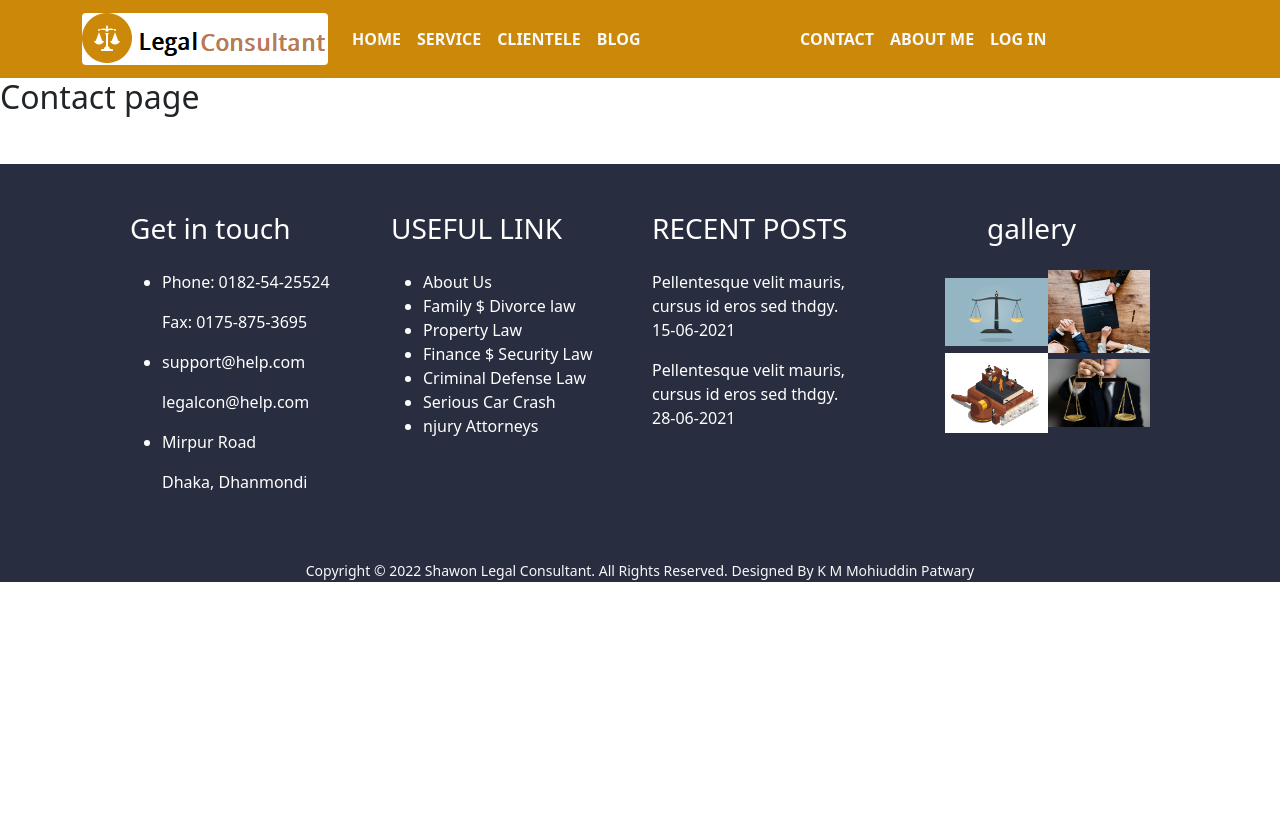
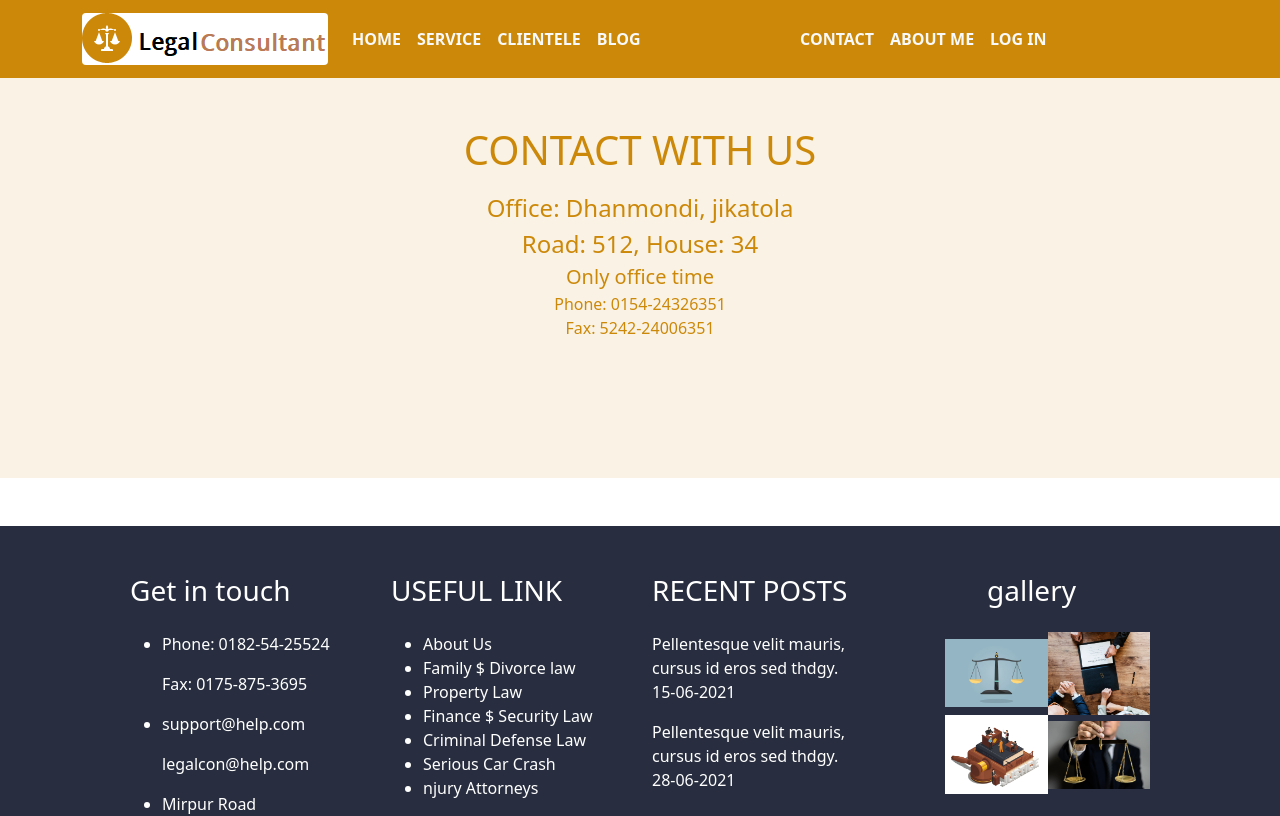
Before and after one commit to mohiuddin2721/shawon-legal-consultant-jm-10, a React (Create React App) app: page /contact in a window 1280 px wide. Shown: the top 816 px of the page. Built offline with nearby package versions, Linux system fonts and the light colour scheme; no server answers.

Commit message:
comtact page updeted

```diff
--- a/src/components/home/Contact/Contact.css
+++ b/src/components/home/Contact/Contact.css
@@ -0,0 +1,8 @@
+.contact-container {
+    background-color: rgba(204, 136, 9, 0.1);
+    height: 400px;
+    color: rgb(204, 136, 9);
+}
+.contact-container {
+    color: rgb(204, 136, 9);
+}
--- a/src/components/home/Contact/Contact.js
+++ b/src/components/home/Contact/Contact.js
@@ -3,8 +3,17 @@ import './Contact.css';
 
 const Contact = () => {
     return (
-        <div>
-            <h2>Contact page</h2>
+        <div className='contact-container'>
+            <div className='container'>
+                <h1 className='text-center pt-5'>CONTACT WITH US</h1>
+                <div className='pt-2'>
+                    <p className='text-center fs-4 p-0 m-0'>Office: Dhanmondi, jikatola</p>
+                    <p className='text-center fs-4 p-0 m-0'>Road: 512, House: 34</p>
+                    <p className='text-center fs-5 p-0 m-0'>Only office time</p>
+                    <p className='text-center fs-6 p-0 m-0'>Phone: 0154-24326351</p>
+                    <p className='text-center fs-6 p-0 m-0'>Fax: 5242-24006351</p>
+                </div>
+            </div>
         </div>
     );
 };
--- a/src/components/loginRegRequireAuth/Login/Login.js
+++ b/src/components/loginRegRequireAuth/Login/Login.js
@@ -66,7 +66,7 @@ const Login = () => {
 
     return (
         <div className='container mx-auto login-container'>
-            <h2 className='text-primary text-center mt-2'>Please Login</h2>
+            <h2 className='text-info text-center mt-5 mb-3'>Please Login</h2>
             <Form onSubmit={handleLogin}>
                 <Form.Group className="mb-3" controlId="formBasicEmail">
                     <Form.Control ref={emailRef} type="email" placeholder="Enter email" required />
@@ -74,7 +74,7 @@ const Login = () => {
                 <Form.Group className="mb-3" controlId="formBasicPassword">
                     <Form.Control ref={passwordRef} type="password" placeholder="Password" required />
                 </Form.Group>
-                <Button variant="primary w-50 mx-auto d-block mb-2" type="submit">
+                <Button variant="info w-50 mx-auto d-block mb-2" type="submit">
                     Login
                 </Button>
             </Form>
--- a/src/components/loginRegRequireAuth/Register/Register.js
+++ b/src/components/loginRegRequireAuth/Register/Register.js
@@ -51,7 +51,7 @@ const Register = () => {
                 <label className={`ps-2 ${agree ? '' : 'text-danger'}`} htmlFor="terms">Accept Shawon legal consultant Terms and Conditions</label>
                 <input
                     disabled={!agree}
-                    className='w-50 mx-auto btn btn-primary mt-2'
+                    className='w-50 mx-auto btn btn-info mt-2'
                     type="submit"
                     value="Register" />
             </form>
```
Also changed, not shown: src/components/home/Blog/Blog.js (indentation only).
